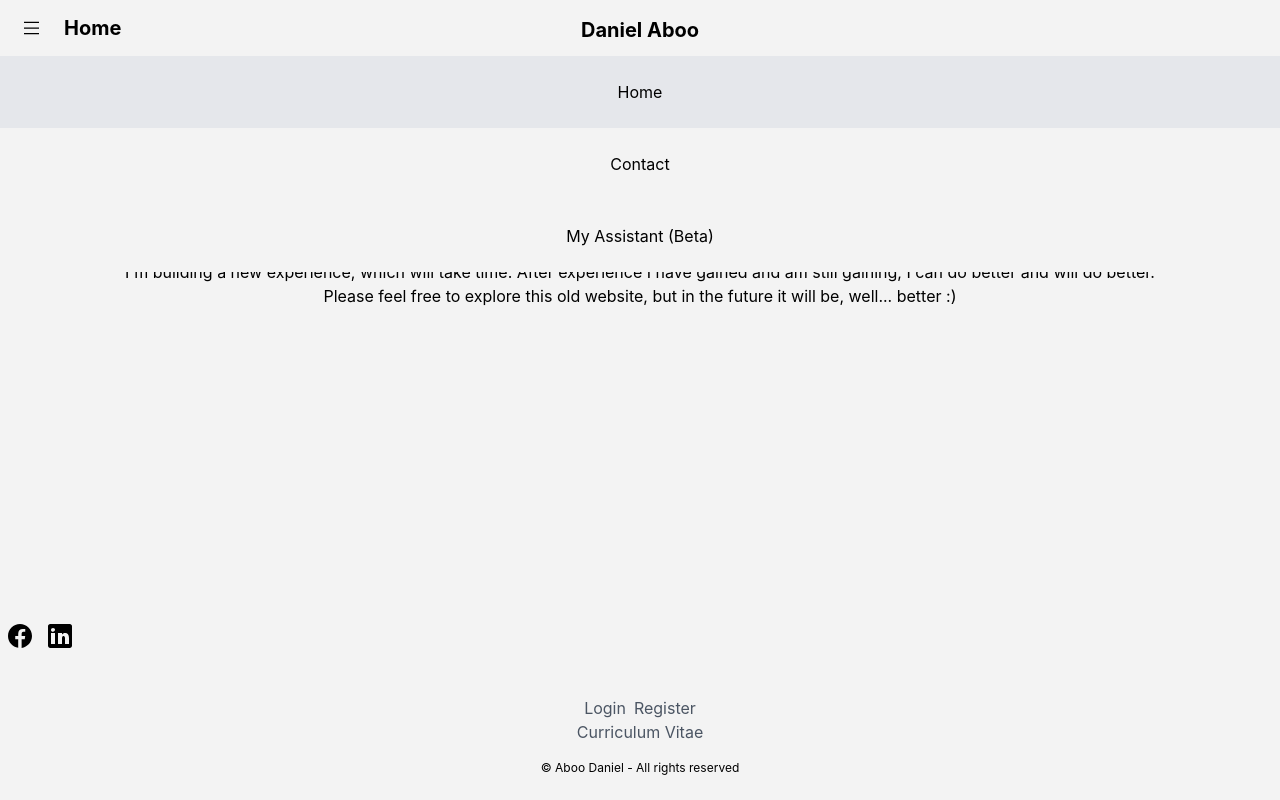
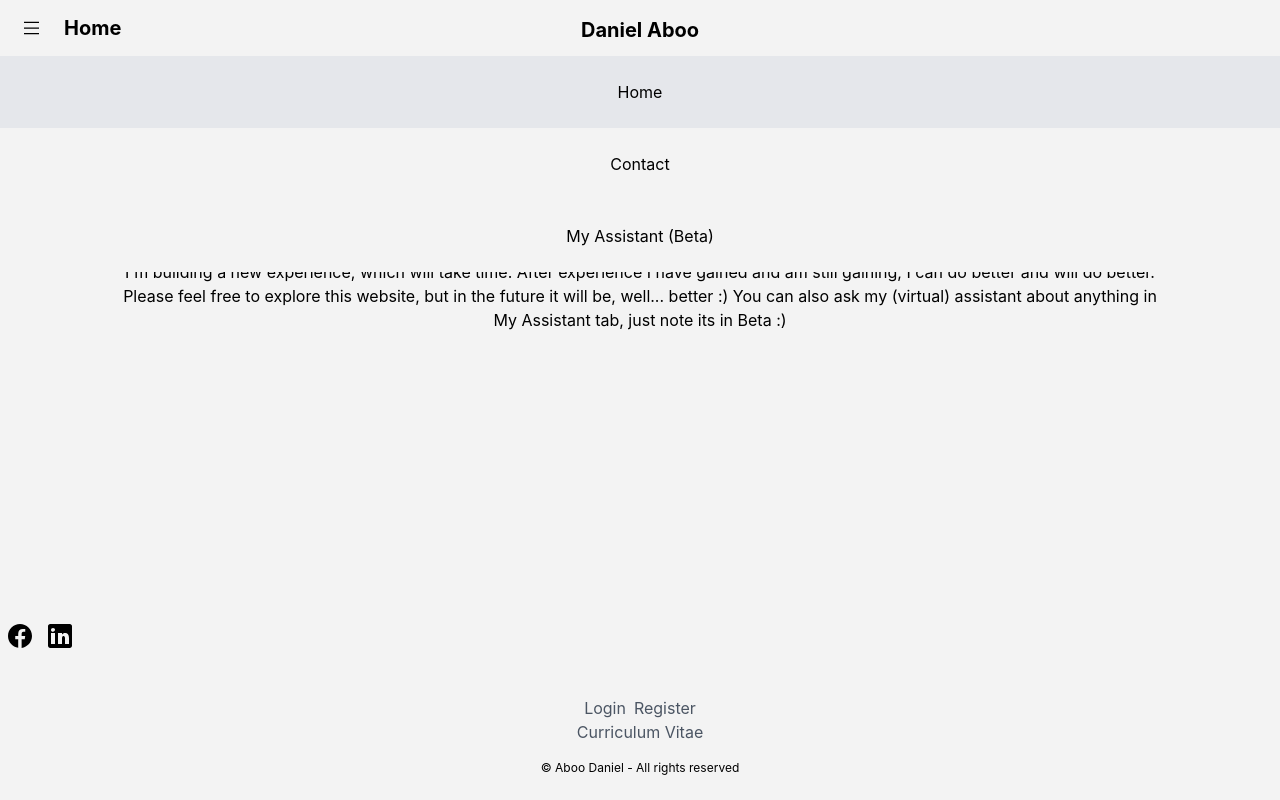
Before and after one commit to Daboo1998/aboodaniel-react-client, a React (Create React App) app: page / in a window 1280 px wide. Built offline with nearby package versions, Linux system fonts and the light colour scheme; no server answers.

Commit message:
updated descriptions in pages

```diff
--- a/src/components/layouts/pages/general/AskMeAnything/index.tsx
+++ b/src/components/layouts/pages/general/AskMeAnything/index.tsx
@@ -137,9 +137,11 @@ const AskMeAnythingPage: React.FC = () => {
             Hi Daniel, I'm your personal assistant. How can I help you today?
           </p>
         ) : (
-          <p>
+          <p className="text-center">
             You can ask me anything about Daniel Aboo. I will try to answer your
-            questions as best as I can 😁
+            questions as best as I can 😁 <br />
+            <br />I can also inform Daniel about anything, if you have any
+            questions to him directly.
           </p>
         )}
         {/* List messages */}
--- a/src/components/layouts/pages/general/HomePageLayout.tsx
+++ b/src/components/layouts/pages/general/HomePageLayout.tsx
@@ -13,8 +13,9 @@ const HomePageLayout: React.FC = () => {
       <p className="text-center px-20">
         I'm building a new experience, which will take time. After experience I
         have gained and am still gaining, I can do better and will do better.
-        Please feel free to explore this old website, but in the future it will
-        be, well... better :)
+        Please feel free to explore this website, but in the future it will be,
+        well... better :) You can also ask my (virtual) assistant about anything
+        in My Assistant tab, just note its in Beta :)
       </p>
     </PageLayout>
   );
```
